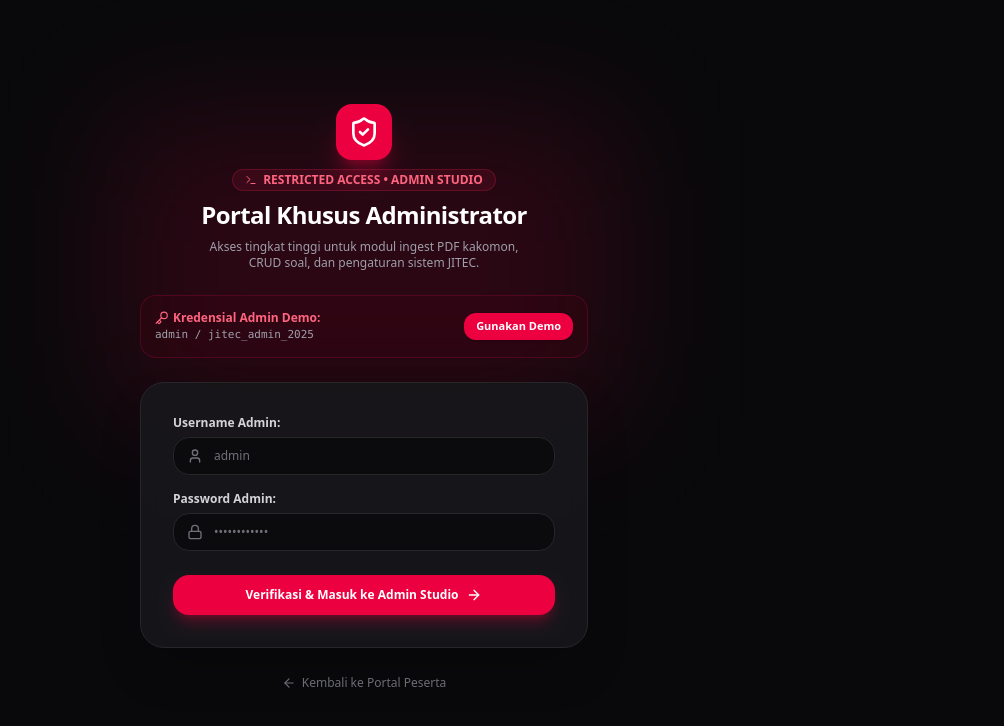
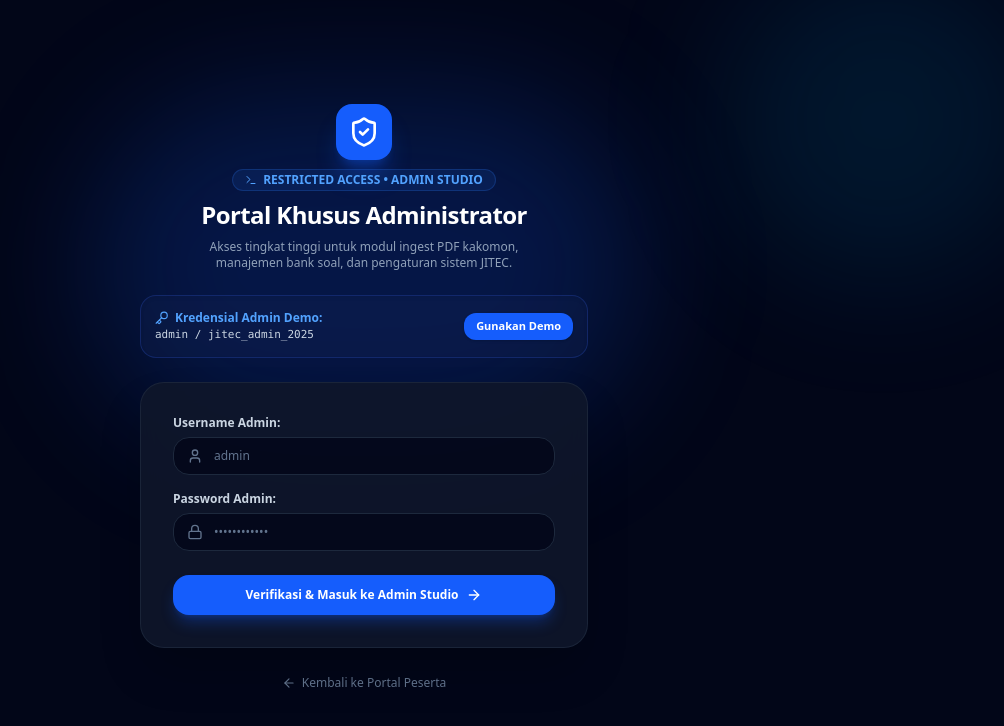
Before and after one commit to syavkei/jitec-platform-app, a Next.js app: page /admin/login in a window 1280 px wide. Shown: the top 726 px of the page, without its empty margins (276-1280 px from the left). Built offline with nearby package versions, Linux system fonts and the light colour scheme; no server answers.

Commit message:
style(admin-login): redesign admin login portal with sleek cyber blue theme

```diff
--- a/src/app/admin/login/page.tsx
+++ b/src/app/admin/login/page.tsx
@@ -19,6 +19,7 @@
   Sliders,
   Terminal,
   ArrowLeft,
+  Sparkles,
 } from "lucide-react";
 
 export default function AdminLoginPage() {
@@ -59,48 +60,49 @@
   };
 
   return (
-    <div className="min-h-screen bg-zinc-950 flex flex-col items-center justify-center p-4 sm:p-6 text-white relative overflow-hidden">
-      {/* Background Cyber Glow */}
-      <div className="absolute top-1/3 left-1/2 -translate-x-1/2 -translate-y-1/2 w-[500px] h-[300px] bg-rose-600/15 blur-3xl pointer-events-none" />
+    <div className="min-h-screen bg-slate-950 flex flex-col items-center justify-center p-4 sm:p-6 text-white relative overflow-hidden">
+      {/* Background Cyber Blue Glow */}
+      <div className="absolute top-1/3 left-1/2 -translate-x-1/2 -translate-y-1/2 w-[550px] h-[350px] bg-blue-600/20 blur-3xl pointer-events-none rounded-full" />
+      <div className="absolute -top-10 -right-10 w-80 h-80 bg-sky-500/10 blur-3xl pointer-events-none rounded-full" />
 
       <div className="w-full max-w-md space-y-6 relative z-10">
         <div className="text-center space-y-2">
-          <div className="mx-auto flex h-14 w-14 items-center justify-center rounded-2xl bg-rose-600 text-white shadow-xl shadow-rose-600/30">
+          <div className="mx-auto flex h-14 w-14 items-center justify-center rounded-2xl bg-blue-600 text-white shadow-xl shadow-blue-600/30">
             <ShieldCheck className="h-8 w-8" />
           </div>
-          <div className="inline-flex items-center gap-1.5 rounded-full bg-rose-500/10 px-3 py-0.5 text-xs font-bold text-rose-400 border border-rose-500/20">
+          <div className="inline-flex items-center gap-1.5 rounded-full bg-blue-500/10 px-3 py-0.5 text-xs font-bold text-blue-400 border border-blue-500/20">
             <Terminal className="h-3 w-3" />
             <span>RESTRICTED ACCESS • ADMIN STUDIO</span>
           </div>
           <h1 className="font-extrabold text-2xl tracking-tight text-white">
             Portal Khusus Administrator
           </h1>
-          <p className="text-xs text-zinc-400 max-w-xs mx-auto">
-            Akses tingkat tinggi untuk modul ingest PDF kakomon, CRUD soal, dan pengaturan sistem JITEC.
+          <p className="text-xs text-slate-400 max-w-xs mx-auto">
+            Akses tingkat tinggi untuk modul ingest PDF kakomon, manajemen bank soal, dan pengaturan sistem JITEC.
           </p>
         </div>
 
-        {/* Quick Demo Credentials */}
-        <div className="rounded-2xl border border-rose-900/40 bg-rose-950/20 p-3.5 text-xs text-rose-200 flex items-center justify-between gap-3">
+        {/* Quick Demo Credentials in Blue Theme */}
+        <div className="rounded-2xl border border-blue-900/50 bg-blue-950/30 p-3.5 text-xs text-blue-200 flex items-center justify-between gap-3 shadow-inner">
           <div className="space-y-0.5">
-            <div className="font-bold flex items-center gap-1 text-rose-400">
+            <div className="font-bold flex items-center gap-1.5 text-blue-400">
               <Key className="h-3.5 w-3.5" />
               <span>Kredensial Admin Demo:</span>
             </div>
-            <div className="text-[11px] text-zinc-400 font-mono">
+            <div className="text-[11px] text-slate-300 font-mono">
               admin / jitec_admin_2025
             </div>
           </div>
           <button
             type="button"
             onClick={handleFillDemoAdmin}
-            className="shrink-0 rounded-xl bg-rose-600 px-3 py-1.5 font-bold text-[11px] text-white shadow-sm hover:bg-rose-500 active:scale-95 cursor-pointer"
+            className="shrink-0 rounded-xl bg-blue-600 px-3 py-1.5 font-bold text-[11px] text-white shadow-sm hover:bg-blue-500 active:scale-95 transition-all cursor-pointer"
           >
             Gunakan Demo
           </button>
         </div>
 
-        <div className="rounded-3xl border border-zinc-800 bg-zinc-900/90 p-6 sm:p-8 shadow-2xl backdrop-blur-md">
+        <div className="rounded-3xl border border-slate-800/80 bg-slate-900/90 p-6 sm:p-8 shadow-2xl backdrop-blur-md">
           <form onSubmit={handleLogin} className="space-y-4 text-xs">
             {error && (
               <div className="flex items-center gap-2 rounded-xl border border-rose-800/60 bg-rose-950/40 p-3 text-xs text-rose-300">
@@ -110,34 +112,34 @@
             )}
 
             <div className="space-y-1.5">
-              <label className="block font-semibold text-zinc-300">
+              <label className="block font-semibold text-slate-300">
                 Username Admin:
               </label>
               <div className="relative">
-                <UserIcon className="absolute left-3.5 top-1/2 h-4 w-4 -translate-y-1/2 text-zinc-500" />
+                <UserIcon className="absolute left-3.5 top-1/2 h-4 w-4 -translate-y-1/2 text-slate-500" />
                 <input
                   type="text"
                   value={username}
                   onChange={(e) => setUsername(e.target.value)}
                   placeholder="admin"
-                  className="w-full rounded-2xl border border-zinc-800 bg-zinc-950/80 py-2.5 pl-10 pr-4 text-xs text-white placeholder-zinc-500 focus:border-rose-500 focus:outline-none"
+                  className="w-full rounded-2xl border border-slate-800 bg-slate-950/80 py-2.5 pl-10 pr-4 text-xs text-white placeholder-slate-500 focus:border-blue-500 focus:ring-1 focus:ring-blue-500 focus:outline-none transition-all"
                   required
                 />
               </div>
             </div>
 
             <div className="space-y-1.5">
-              <label className="block font-semibold text-zinc-300">
+              <label className="block font-semibold text-slate-300">
                 Password Admin:
               </label>
               <div className="relative">
-                <Lock className="absolute left-3.5 top-1/2 h-4 w-4 -translate-y-1/2 text-zinc-500" />
+                <Lock className="absolute left-3.5 top-1/2 h-4 w-4 -translate-y-1/2 text-slate-500" />
                 <input
                   type="password"
                   value={password}
                   onChange={(e) => setPassword(e.target.value)}
                   placeholder="••••••••••••"
-                  className="w-full rounded-2xl border border-zinc-800 bg-zinc-950/80 py-2.5 pl-10 pr-4 text-xs text-white placeholder-zinc-500 focus:border-rose-500 focus:outline-none"
+                  className="w-full rounded-2xl border border-slate-800 bg-slate-950/80 py-2.5 pl-10 pr-4 text-xs text-white placeholder-slate-500 focus:border-blue-500 focus:ring-1 focus:ring-blue-500 focus:outline-none transition-all"
                   required
                 />
               </div>
@@ -147,7 +149,7 @@
               <button
                 type="submit"
                 disabled={loading}
-                className="w-full flex items-center justify-center gap-2 rounded-2xl bg-rose-600 py-3 font-bold text-xs text-white shadow-lg shadow-rose-600/30 hover:bg-rose-500 active:scale-95 disabled:opacity-50 cursor-pointer"
+                className="w-full flex items-center justify-center gap-2 rounded-2xl bg-blue-600 py-3 font-bold text-xs text-white shadow-lg shadow-blue-600/30 hover:bg-blue-500 active:scale-95 disabled:opacity-50 transition-all cursor-pointer"
               >
                 <span>{loading ? "Mengotentikasi..." : "Verifikasi & Masuk ke Admin Studio"}</span>
                 <ArrowRight className="h-4 w-4" />
@@ -160,7 +162,7 @@
         <div className="text-center">
           <Link
             href="/"
-            className="inline-flex items-center gap-1.5 text-xs text-zinc-500 hover:text-zinc-300 transition-colors"
+            className="inline-flex items-center gap-1.5 text-xs text-slate-500 hover:text-slate-300 transition-colors"
           >
             <ArrowLeft className="h-3.5 w-3.5" />
             <span>Kembali ke Portal Peserta</span>
--- a/src/app/login/page.tsx
+++ b/src/app/login/page.tsx
@@ -177,7 +177,7 @@
             href="/admin/login"
             className="inline-flex items-center gap-1.5 text-xs text-zinc-400 hover:text-zinc-600 dark:hover:text-zinc-200 transition-colors"
           >
-            <ShieldCheck className="h-3.5 w-3.5 text-rose-500" />
+            <ShieldCheck className="h-3.5 w-3.5 text-blue-500" />
             <span>Login Khusus Administrator / Staff Studio</span>
             <ArrowRight className="h-3 w-3" />
           </Link>
--- a/src/components/layout/Navbar.tsx
+++ b/src/components/layout/Navbar.tsx
@@ -100,7 +100,7 @@
           {/* Admin Studio Shortcut Pill */}
           <Link
             href="/admin"
-            className="hidden sm:inline-flex items-center gap-1.5 rounded-xl border border-rose-200/80 bg-rose-50/70 px-2.5 py-1 text-[11px] font-bold text-rose-700 hover:bg-rose-100 dark:border-rose-900/50 dark:bg-rose-950/40 dark:text-rose-300 transition-colors"
+            className="hidden sm:inline-flex items-center gap-1.5 rounded-xl border border-blue-200/80 bg-blue-50/70 px-2.5 py-1 text-[11px] font-bold text-blue-700 hover:bg-blue-100 dark:border-blue-900/50 dark:bg-blue-950/40 dark:text-blue-300 transition-colors"
           >
             <ShieldCheck className="h-3.5 w-3.5" />
             <span>Admin Studio</span>
```
